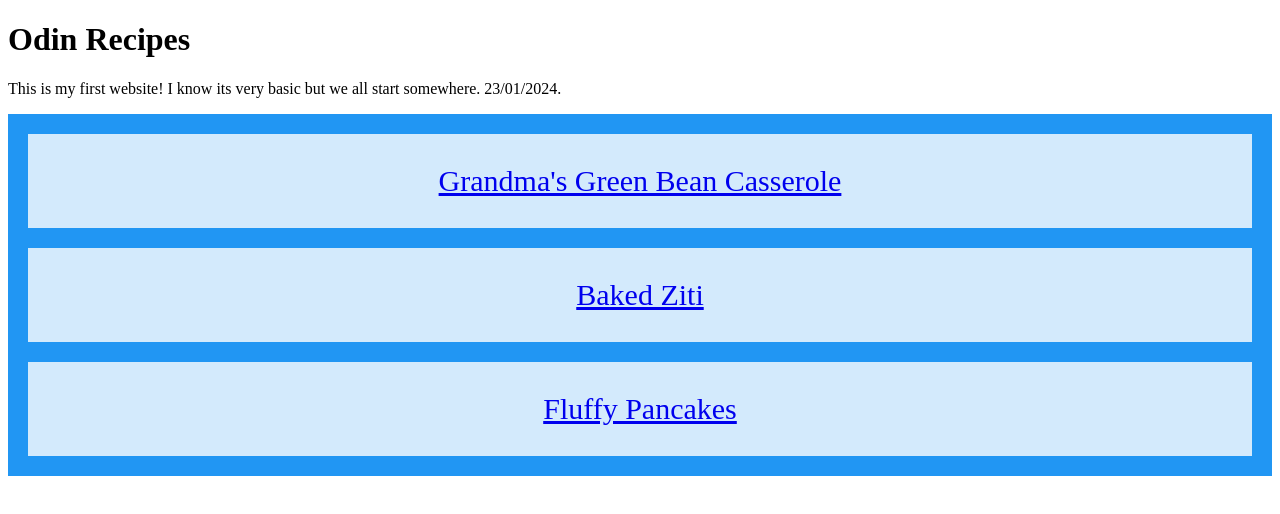
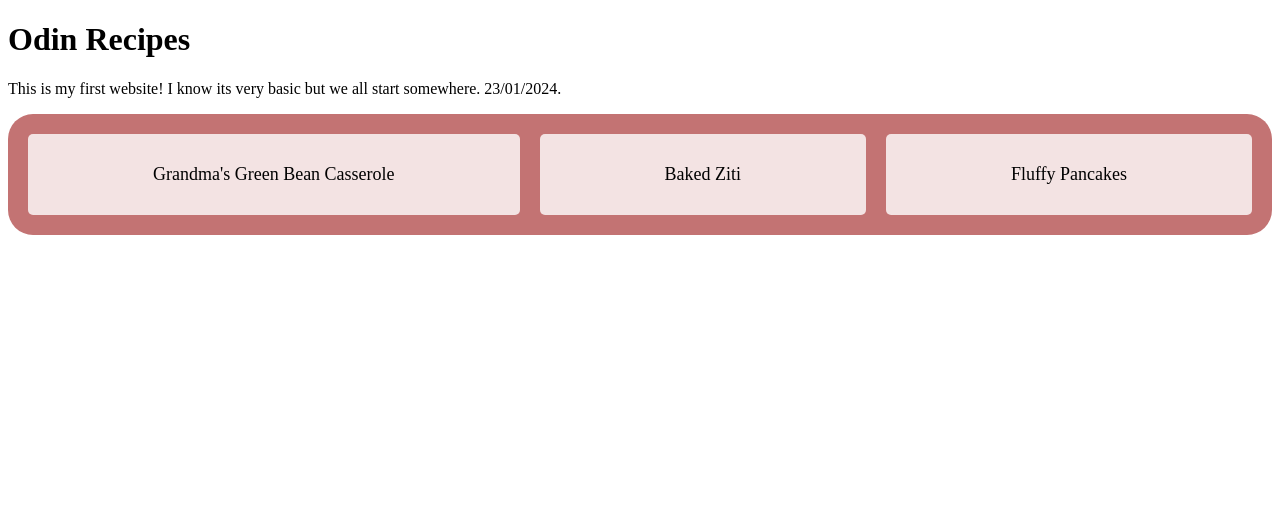
Before and after one commit to lucamadella10/odin_recipies, a plain HTML site: page index.html in a window 1280 px wide. Drawn offline with Linux system fonts and the light colour scheme.

Commit message:
feat: Added some new features
I added a zoom feature so that when you hover over the buttons on a grid they zoom in. I also played around with how the links look when they're active or not.

```diff
--- a/index.html
+++ b/index.html
@@ -10,9 +10,9 @@
     <h1>Odin Recipes</h1>
     <p>This is my first website! I know its very basic but we all start somewhere. 23/01/2024.</p>
     <div class="grid-container">
-        <div class="link1"><a href="recipes/ggbc.html" target="_blank">Grandma's Green Bean Casserole</a></div>
-        <div class="link2"><a href="recipes/bz.html" target="_blank">Baked Ziti</a></div>
-        <div class="link3"><a href="recipes/fp.html" target="_blank">Fluffy Pancakes</a></div>
+        <div class="link"><a href="recipes/ggbc.html" target="_blank">Grandma's Green Bean Casserole</a></div>
+        <div class="link"><a href="recipes/bz.html" target="_blank">Baked Ziti</a></div>
+        <div class="link"><a href="recipes/fp.html" target="_blank">Fluffy Pancakes</a></div>
     </div>
 </body>
 </html>
--- a/style.css
+++ b/style.css
@@ -1,26 +1,33 @@
-.link1 { grid-area: ggbc;}
-.link2 { grid-area: bz;}
-.link3 { grid-area: fp;}
-
-
 .grid-container {
     display: grid;
-    grid-template-areas:
-      'ggbc ggbc ggbc'
-      'bz bz bz'
-      'fp fp fp';
+    grid-template-areas: 'ggbc bz fp';
     gap: 20px;
-    background-color: #2196F3;
+    background-color: #c37373;
+    color: black;
+    border-radius: 25px;
     padding: 20px;
+    overflow: hidden;
   }
 
 .grid-container > div {
     background-color: rgba(255, 255, 255, 0.8);
     text-align: center;
     padding: 30px 0;
-    font-size: 30px;
+    font-size: 18px;
+    border-radius: 5px;
 }
+
 .grid-container > div:hover{
-    background-color: #2196F3;
+  background-color: #c37373;
+  transform: scale(1.1);
+  transition: .25s;
+}
 
+.grid-container a:link {
+  color: black;
+  text-decoration: dotted;
 }
+
+.grid-container a:visited {
+  color: black;
+}
```
